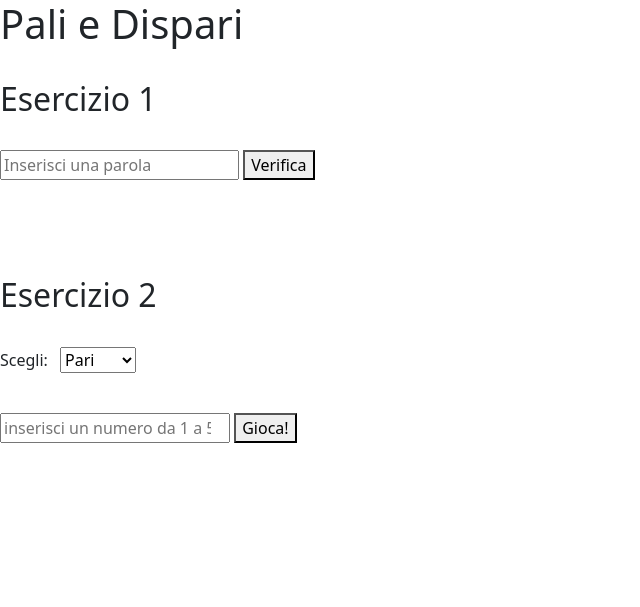
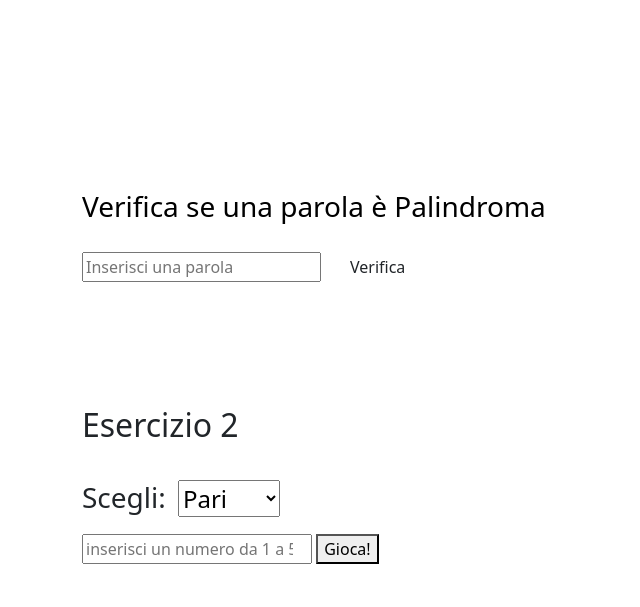
Before and after one commit to Mattia-Giorgetti/js-paliedispari, a plain HTML site: page index.html in a window 1280 px wide. Shown: the whole page, without its empty margins (0-640 px from the left). Drawn offline with nearby package versions, Linux system fonts and the light colour scheme.

```diff
--- a/index.html
+++ b/index.html
@@ -10,30 +10,40 @@
     <title>Pali e Dispari</title>
 </head>
 <body>
-    <h1>Pali e Dispari</h1>
-    <section id="first_section" class="py-4">
-        <h2>Esercizio 1</h2>
+
+    <section id="first_section" class="py-4 ">
+        <h1 class="text-center text-white mb-5"><span class="first-half">Pali</span> & <span class="second-half">Dispari</span></h1>
+        <div class="container-sm">
+            <h2 class="text-white">Esercizio 1</h2>
+            <h3 class="text-black pb-3">Verifica se una parola è Palindroma</h3>
+            <div class="input-section d-flex align-items-center gap-3">
                 <input type="text" id="es1_input" placeholder="Inserisci una parola">
-        <button id="es1_btn">Verifica</button>
-        <p id="es1_text" class="py-3"></p>
+                <button id="es1_btn" class="btn">Verifica</button>
+                <div class="alert_msg"></div>
+            </div>
+            <p id="es1_text" class="py-3 text-white fs-5"></p>
+        </div>
     </section>
 
-    <section id="second_section" class="py-4">
+    <section id="second_section" class="py-5">
+        <div class="container-sm">
             <h2>Esercizio 2</h2>
-        <label for="pari/dispari">Scegli:</label>
-        <select id="es2_select" name="pari/dispari" id="pari/dispari" class="ms-2">
+            <div class="even-odd_form">
+                <label for="pari/dispari" class="fs-3 pink_txt">Scegli:</label>
+                <select id="es2_select" name="pari/dispari" id="pari/dispari" class="ms-2 fs-4">
                     <option value="pari">Pari</option>
                     <option value="dispari">Dispari</option>
                 </select>
-        <br>
-        <br>
+            </div>
+            <div class="number_gen_section">
                 <input type="number" id="es2_input" class="mt-3" placeholder="inserisci un numero da 1 a 5">
                 <button id="es2_button">Gioca!</button>
-        <br>
+            </div>
             <span id="user_roll" class="me-3"></span>
             <span id="computer_roll"></span>
             <p id="es2_somma" class="py-2"></p>
             <h3 id="es2_result"></h3>
+        </div>
     </section>
     <script src="js/script.js"></script>
 </body>
```
Lines whose indentation alone changed are shown as unchanged.
